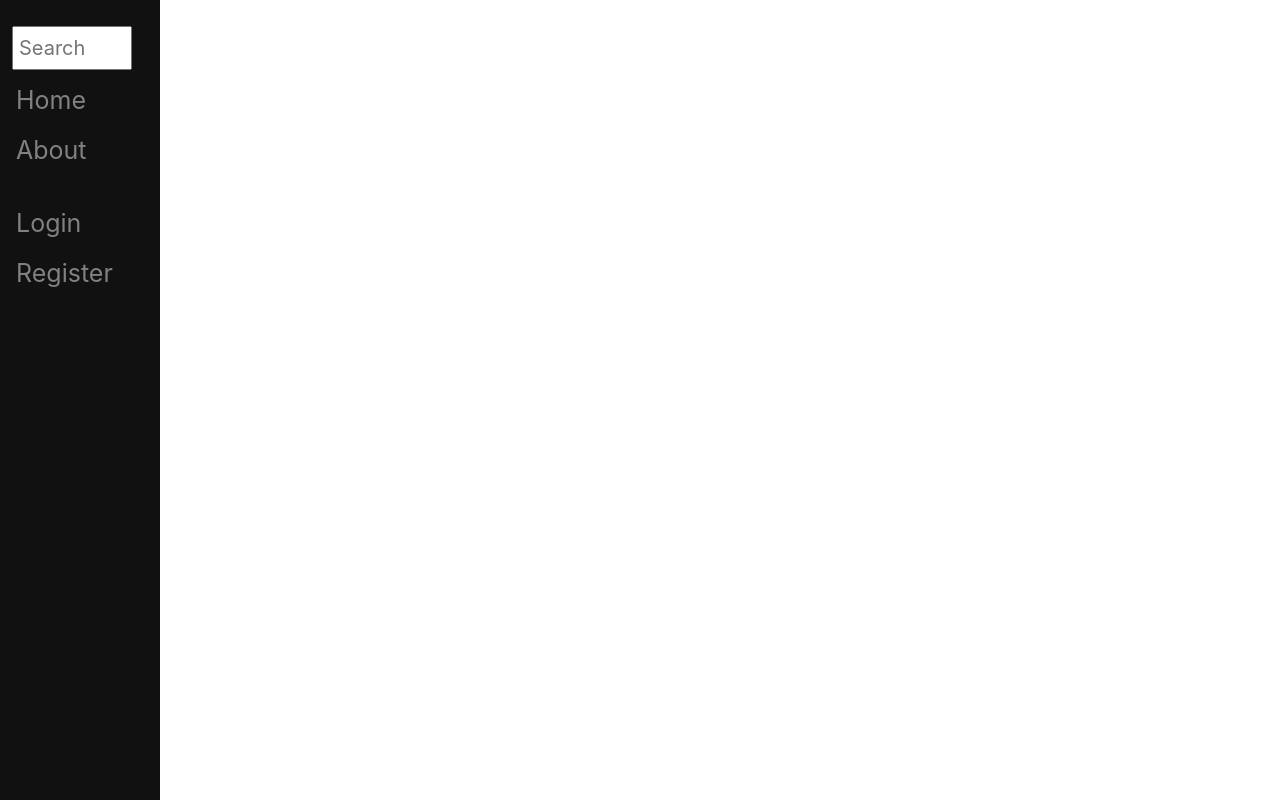
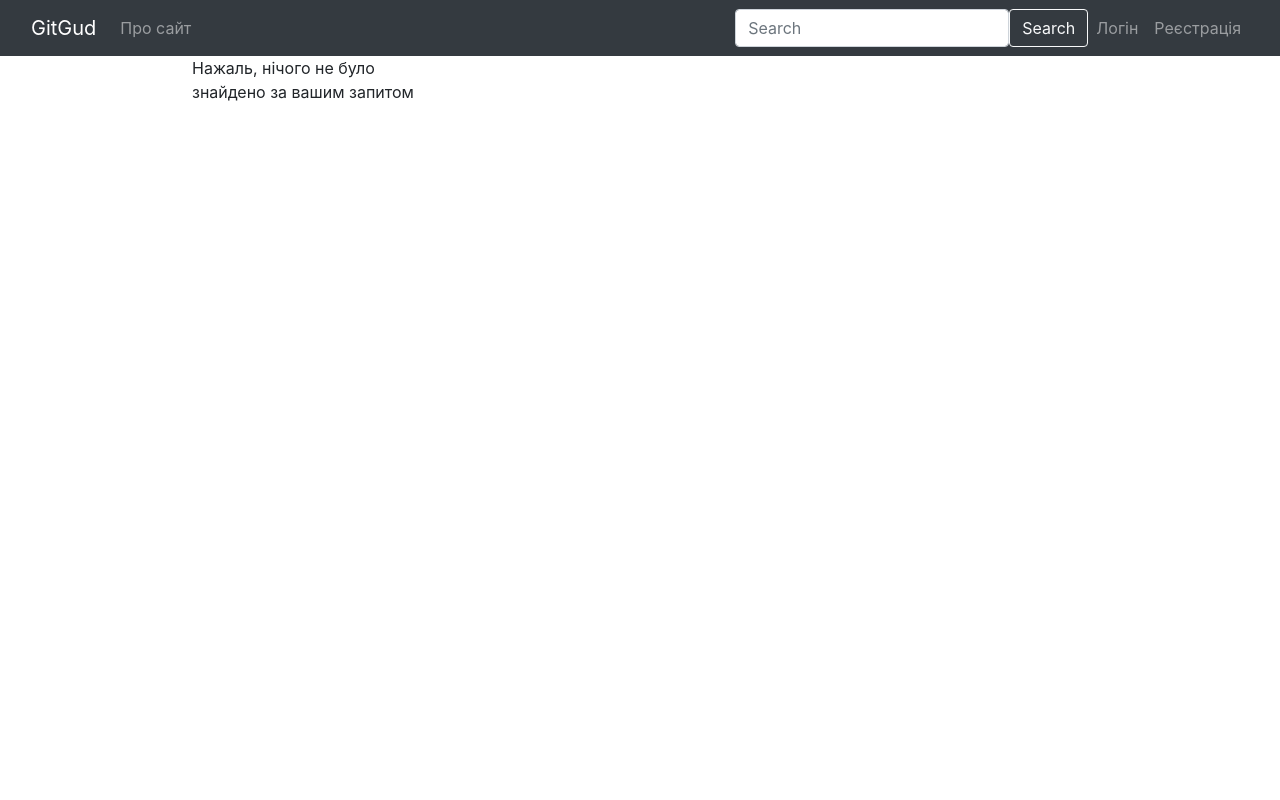
Before and after one commit to SosnoviyBor/CourseWerk-y3-s1, a Django app: page / in a window 1280 px wide. Run offline with Django 4.2, Linux system fonts and the light colour scheme; data that the repository does not hold is empty.

Commit message:
Changed page appearance

```diff
--- a/cw/static/cw/styles.css
+++ b/cw/static/cw/styles.css
@@ -1,68 +1,86 @@
-#sidenav {
-    height:100%;
-    width:160px;
-    position: fixed;
-    z-index:1;
-    top:0;
-    left:0;
-    background-color:#111;
-    overflow-x: hidden;
-    padding-top:20px;
-}
-
-#sidenav a {
-    padding:6px 8px 6px 16px;
-    text-decoration: none;
-    font-size:25px;
-    color: #818181;
-    display:block;
-}
-
-#sidenav a:hover{
-    color:#f1f1f1;
-}
-
-#search {
-    margin: 6px;
-    margin-left: 12px;
-    padding: 5px;
-    font-size: 20px;
-    width: 120px;
-}
-
-
-
 #wrapper {
-    margin-left:160px;
-    padding: 0px 10px;
     display: flex;
     flex-direction: column;
 }
 
 .item {
+    border-width: 2px;
+    border-color: #111;
     max-width: 200px;
     margin: 50px;
+    margin-top: 10px;
 }
 
-#item-list {
+#card-list {
     flex: 1;
     align-self: center;
     width: 70%;
+    display: grid;
+    grid-template-columns: 1fr 1fr 1fr 1fr;
 }
 
-.item-img {
-    max-width: 200px;
-    max-height: 200px;
+div.card {
+    width: 18rem;
+    position:relative;
+    transition: transform .2s;
+    border-radius: 7px;
+    margin: 10px;
+    margin-top: 10%;
+    cursor: pointer;
 }
 
-.item-status-0 {
+div.card:hover{
+    z-index: 1;
+    transform: scale(1.05);
+    outline: none;
+}
+
+.card-status-0:hover {
+    border-color: goldenrod;
+    box-shadow: 0 0 10px goldenrod;
+}
+
+.card-status-1:hover {
+    border-color: lightblue;
+    box-shadow: 0 0 10px lightblue;
+}
+
+.card-status-2:hover {
+    border-color: green;
+    box-shadow: 0 0 10px green;
+}
+
+.card-status-None:hover {
+    border-color: grey;
+    box-shadow: 0 0 5px grey;
+}
+
+img.card-img-top {
+    max-height: 300px;
+    padding: 5%;
+}
+
+h5.card-title, h6.card-subtitle, p.card-text {
+    user-select: none;
+}
+
+.sub-status-0 {
     color: goldenrod;
 }
 
-.item-status-1 {
+.sub-status-1 {
     color: lightblue;
 }
 
-.item-status-2 {
-    color: greenyellow;
+.sub-status-2 {
+    color: green;
 }
+
+p.card-text {
+    display: -webkit-box;
+    height: 150px;
+    -webkit-line-clamp: 6;
+    -webkit-box-orient: vertical;
+    overflow: hidden;
+    user-select: none;
+}
--- a/cw/templates/cw/base.html
+++ b/cw/templates/cw/base.html
@@ -16,20 +16,32 @@
 </head>
 
 <body>
-    {% comment %} Бокове меню навігації {% endcomment %}
-    <div id="sidenav">
-        {% block search %}{% endblock  %}
-        <a href="/">Home</a>
-        <a href="/about/">About</a>
-        <br>
-        {% if user.is_authenticated %}
-            <a>Welcome, {{user.username}}</a>
-            <a href="/profile/">Profile</a>
-        {% else %}
-            <a href="/login/">Login</a>
-            <a href="/register/">Register</a>
-        {% endif %}
-    </div>
+    {% comment %} Меню навігації {% endcomment %}
+    <nav class="navbar navbar-expand-lg sticky-top navbar-dark bg-dark">
+        <div class="container-fluid">
+            <a class="navbar-brand" href="/">GitGud</a>
+            <button class="navbar-toggler" type="button" data-bs-toggle="collapse" data-bs-target="#navbarNav" aria-controls="navbarNav" aria-expanded="false" aria-label="Toggle navigation">
+              <span class="navbar-toggler-icon"></span>
+            </button>
+            <div class="collapse navbar-collapse" id="navbarNavAltMarkup">
+                <div class="navbar-nav">
+                    <a class="nav-link" href="/about/">Про сайт</a>
+                </div>
+            </div>
+            <form class="d-flex" role="search" action="/">
+                <input class="form-control me-2" type="search" placeholder="Search" aria-label="Search" name="search">
+                <button class="btn btn-outline-light" type="submit">Search</button>
+            </form>
+            <div class="navbar-nav">
+                {% if user.is_authenticated %}
+                    <a class="nav-link" href="/profile/">{{user.username}}</a>
+                {% else %}
+                    <a class="nav-link" href="/login/">Логін</a>
+                    <a class="nav-link" href="/register/">Реєстрація</a>
+                {% endif %}
+            </div>
+        </div>
+    </nav>
 
     <div id="wrapper">
         {% comment %} Блок для контенту сторінки {% endcomment %}
--- a/cw/templates/cw/home.html
+++ b/cw/templates/cw/home.html
@@ -4,24 +4,27 @@
 {% block title %}GitGud{% endblock %}
 
 {% block search %}
-<input type="text" id="search" name="search" placeholder="Search"></input>
+<input type="text" id="search" name="search" placeholder="Пошук"></input>
 {% endblock  %}
 
 {% block content %}
-<content id="item-list">
+<content id="card-list">
     {% for page, status_id, status in ctx %}
-    <div class="item" id="{{ page.id }}">
-        <p class="item-name"><a href="/page/{{ page.id }}">{{ page.head }}</a></p>
-        <p class="item-desc">{{ page.desc }}</p>
-        {% if user.is_authenticated and status_id != None %}
 
-        {% csrf_token %}
-        <p class="item-status-{{ status_id }}">{{ status }}</p>
+    <div class="card card-status-{{ status_id }}" id="{{ page.id }}">
+        <img src="{{ page.img }}" class="card-img-top" alt="{{ page.id }}">
+        <div class="card-body">
+            <h5 class="card-title"><b>{{ page.head }}</b></h5>
+            {% if user.is_authenticated and status_id != None %}
+                {% csrf_token %}
+                <h6 class="card-subtitle sub-status-{{ status_id }}">
+                    <b>{{ status }}</b>
+                </h6>
+            {% endif %}
+            <p class="card-text">{{ page.desc }}</p>
+        </div>
+    </div>
 
-        {% endif %}
-        <img class="item-img" src="{{ page.img }}">
-        <p class="item-author">{{ page.author }}</p>
-    </div>
     {% endfor %}
 </content>
 {% endblock %}
```
